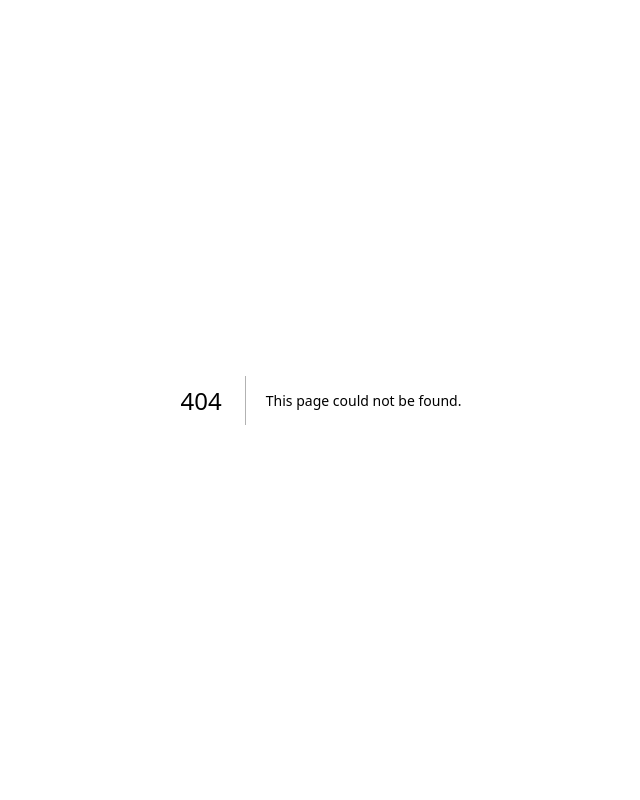
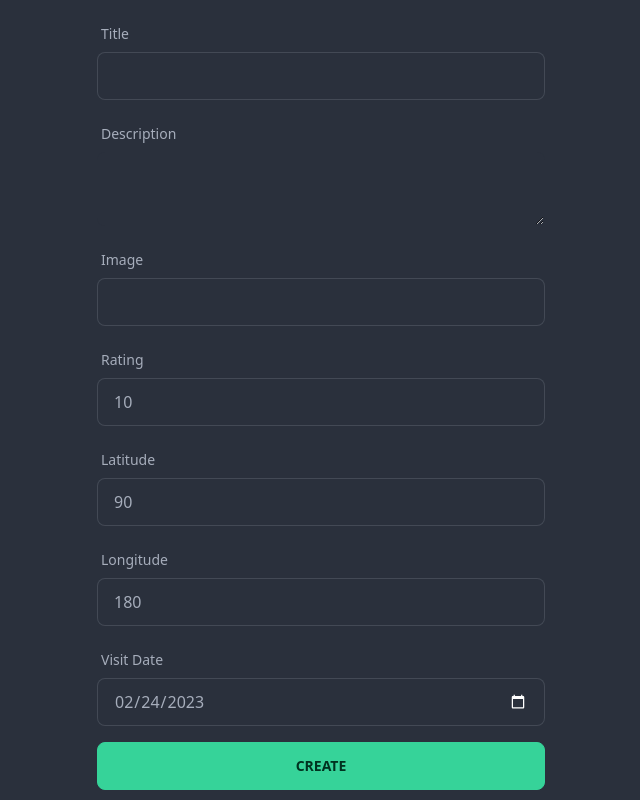
Before and after one commit to Blaikebrad24/TravelLog_Next, a Next.js app: page /add in a window 1280 px wide. Before the commit this address had no page. Shown: the whole page, without its empty margins (319-959 px from the left). Built offline with nearby package versions, Linux system fonts and the light colour scheme.

Commit message:
Working on travelform

```diff
--- /dev/null
+++ b/src/app/add/page.tsx
@@ -0,0 +1,9 @@
+import TravelLogForm from "@/components/TravelLogForm";
+
+export default function Add(){
+    return (
+        <div className="h-full overflow-auto ">
+            <TravelLogForm/>
+        </div>
+    );
+}
--- a/src/components/TravelLogForm.tsx
+++ b/src/components/TravelLogForm.tsx
@@ -71,20 +71,22 @@ export default function TravelLogForm() {
     }); // calling api here && sending json data
     const json = await response.json();
     console.log(json);
+    // @ts-ignore
+    window.location = "/";
     // TODO refresh list of travel logs
     // TODO: handle form submission errors
   };
   return (
     <form
       onSubmit={handleSubmit(onSubmit)}
-      className="max-w-md mx-auto flex gap-4 flex-col"
+      className="max-w-md mx-auto flex gap-4 flex-col my-4"
     >
       {Object.entries(travelLogInputs).map(([name, value]) => {
         const property = name as TravelLogProperty; // ???
         return (
           <div key={name} className="form-control w-full">
             <label className="label">
-              <span className="label-text">{name}</span>
+              <span className="label-text capitalize">{value.label || name}</span>
             </label>
             {value.type === 'textarea' ? (
               <textarea
--- a/src/components/TravelLogMap.tsx
+++ b/src/components/TravelLogMap.tsx
@@ -55,6 +55,9 @@ export default function TravelLogMap({ logs }: TravelLogMapProps) {
               <Marker key={log._id.toString()} position={[log.latitude, log.longitude]}>
                 <Popup offset={[0, -41]}>
                   <p className='text-lg font-bold'>{log.title}</p>
+                  <div className='flex justify-center items-center'>
+                    <img alt='' src={log.image} className='w-96'/>
+                  </div>
                   <p>{log.description}</p>
                   <p className='text-sm italic'>{new Date(log.visitDate.toString()).toLocaleDateString()}</p>
                 </Popup>
```
